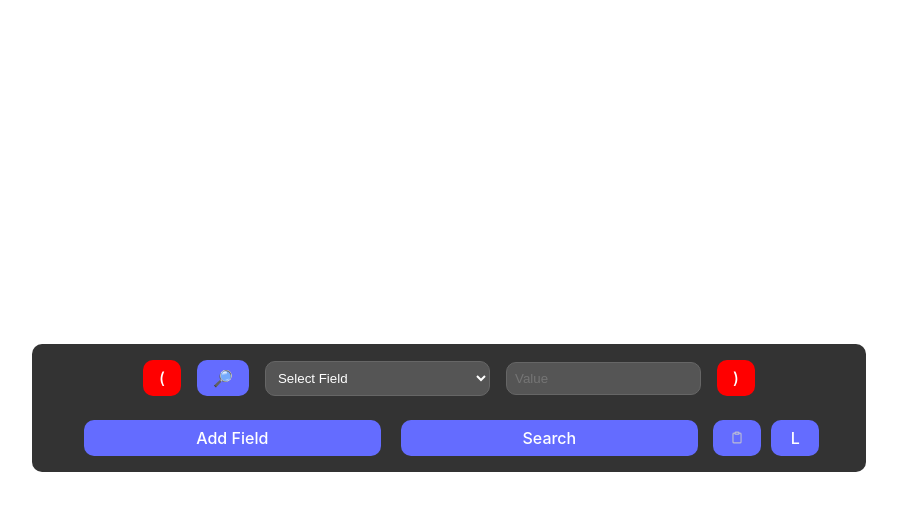
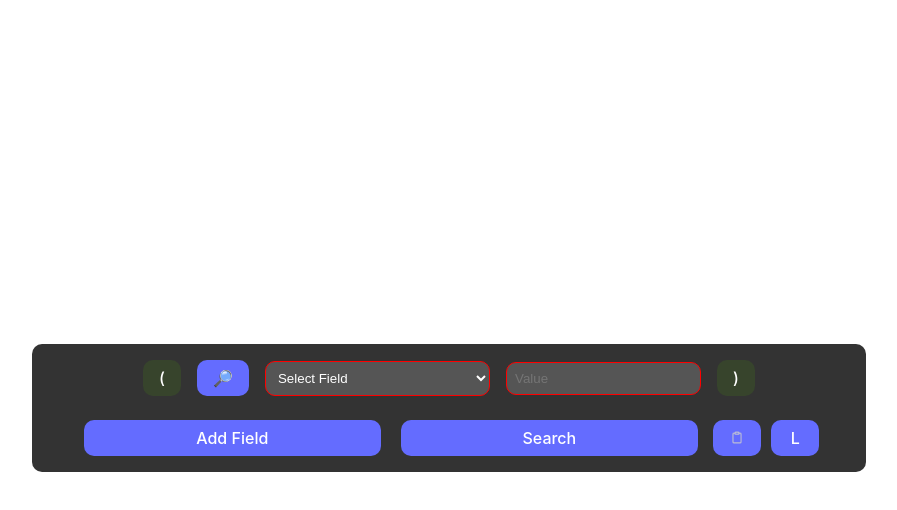
Before and after one commit to Molecular-Biophysics-Database/mbdb-search, a React (Vite) app: page / in a window 1280 px wide. Both pictures are taken after a click on the button "Advanced Search". Shown: the top 510 px of the page, without its empty margins (191-1088 px from the left). Built offline with nearby package versions, Linux system fonts and the light colour scheme.

Commit message:
Red empty inputs, diff colors for brackets

```diff
--- a/src/App.css
+++ b/src/App.css
@@ -131,12 +131,15 @@ button:focus {
 }
 /*bracket color*/
 button.deactive {
-    background-color: red !important;
+    background-color: rgba(83, 171, 0, 0.14) !important;
 }
 
 button.active {
-    background-color: green !important;
+    background-color: #108d10 !important;
 }
 .myButton{
     transition: background-color 0.3s ease;
 }
+.empty_modifier {
+  border: 1px solid red !important;
+}
--- a/src/App.jsx
+++ b/src/App.jsx
@@ -4,7 +4,7 @@ import {useState, useEffect} from 'react';
 import jsonData from '/src/output.json';
 
 function App() {
-    const DEBUG = false;
+    const DEBUG = true;
     // Start with one search criteria
     const [showAdvancedSearch, setShowAdvancedSearch] = useState(false);
     // Update initial state to include validationError
--- a/src/SearchCriteria.jsx
+++ b/src/SearchCriteria.jsx
@@ -2,6 +2,25 @@ import React, {useEffect,useState} from 'react';
 
 function SearchCriteria({criteria, fieldsData, onChange, onRemove, showRemoveButton}) {
     // State for validation error
+
+    // Utility function to get the modifier class
+    const getModifierClass = (value) => value ? 'not_empty_modifier' : 'empty_modifier';
+    const [inputModifiers, setInputModifiers] = useState({
+        expression: getModifierClass(criteria.expression),
+        field: getModifierClass(criteria.field),
+        value: getModifierClass(criteria.value),
+        rangeValue: getModifierClass(criteria.rangeValue)
+    });
+
+    // Update modifiers whenever criteria changes
+    useEffect(() => {
+        setInputModifiers({
+            expression: getModifierClass(criteria.expression),
+            field: getModifierClass(criteria.field),
+            value: getModifierClass(criteria.value),
+            rangeValue: getModifierClass(criteria.rangeValue)
+        });
+    }, [criteria.expression, criteria.field, criteria.value, criteria.rangeValue]);
     const [validationError, setValidationError] = useState('');
     const [rangeValidationError, setRangeValidationError] = useState('');
     // Helper function to determine the input type
@@ -203,7 +222,7 @@ function SearchCriteria({criteria, fieldsData, onChange, onRemove, showRemoveBut
         <div className="search-criteria">
             {/*Expression part on the input*/}
             {showRemoveButton && (
-                <select name="operationSelector" value={criteria.expression} onChange={e => onChange(e, 'expression')}>
+                <select name="operationSelector" className={inputModifiers.expression} value={criteria.expression} onChange={e => onChange(e, 'expression')}>
                     <option name="empty" value="" disabled>Exp</option>
                     <option name="and" value="AND">AND</option>
                     <option name="or" value="OR">OR</option>
@@ -236,7 +255,7 @@ function SearchCriteria({criteria, fieldsData, onChange, onRemove, showRemoveBut
             )}
 
             {/* Dropdown list showing filtered options */}
-            <select name="fieldSelector" value={criteria.field} onChange={handleFieldSelectorChange}>
+            <select name="fieldSelector" className={inputModifiers.field} value={criteria.field} onChange={handleFieldSelectorChange}>
                 <option name="fieldOption" value="" disabled>Select Field</option>
                 {filteredFields.map((field, index) => (
                     <option name="fieldOption" key={index} value={field.field_path}>{field.pretty_name}</option>
@@ -245,6 +264,7 @@ function SearchCriteria({criteria, fieldsData, onChange, onRemove, showRemoveBut
 
             {/*Value part of the input*/}
             <input name="inputValue"
+                className={inputModifiers.value}
                 type={getInputType(fieldDetails.type)}
                 value={criteria.value} // This should be the state value that is updated on change
                 placeholder="Value"
@@ -265,6 +285,7 @@ function SearchCriteria({criteria, fieldsData, onChange, onRemove, showRemoveBut
             {showRangeInput && (
                 <>
                     <input name="rangeInputValue"
+                        className={inputModifiers.rangeValue}
                         type={getInputType(fieldDetails.type)}
                         value={rangeValue}
                         placeholder="To Value"
```
